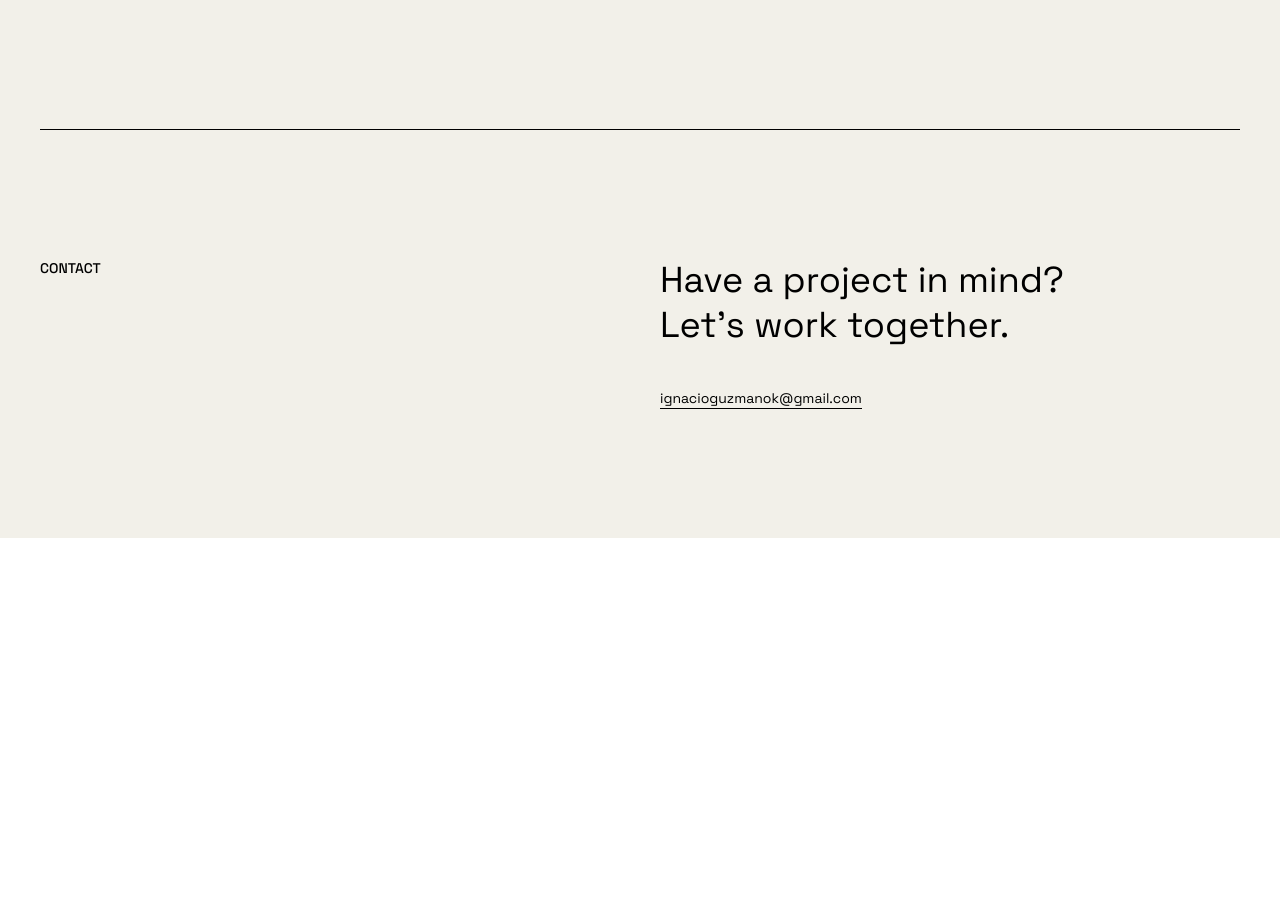
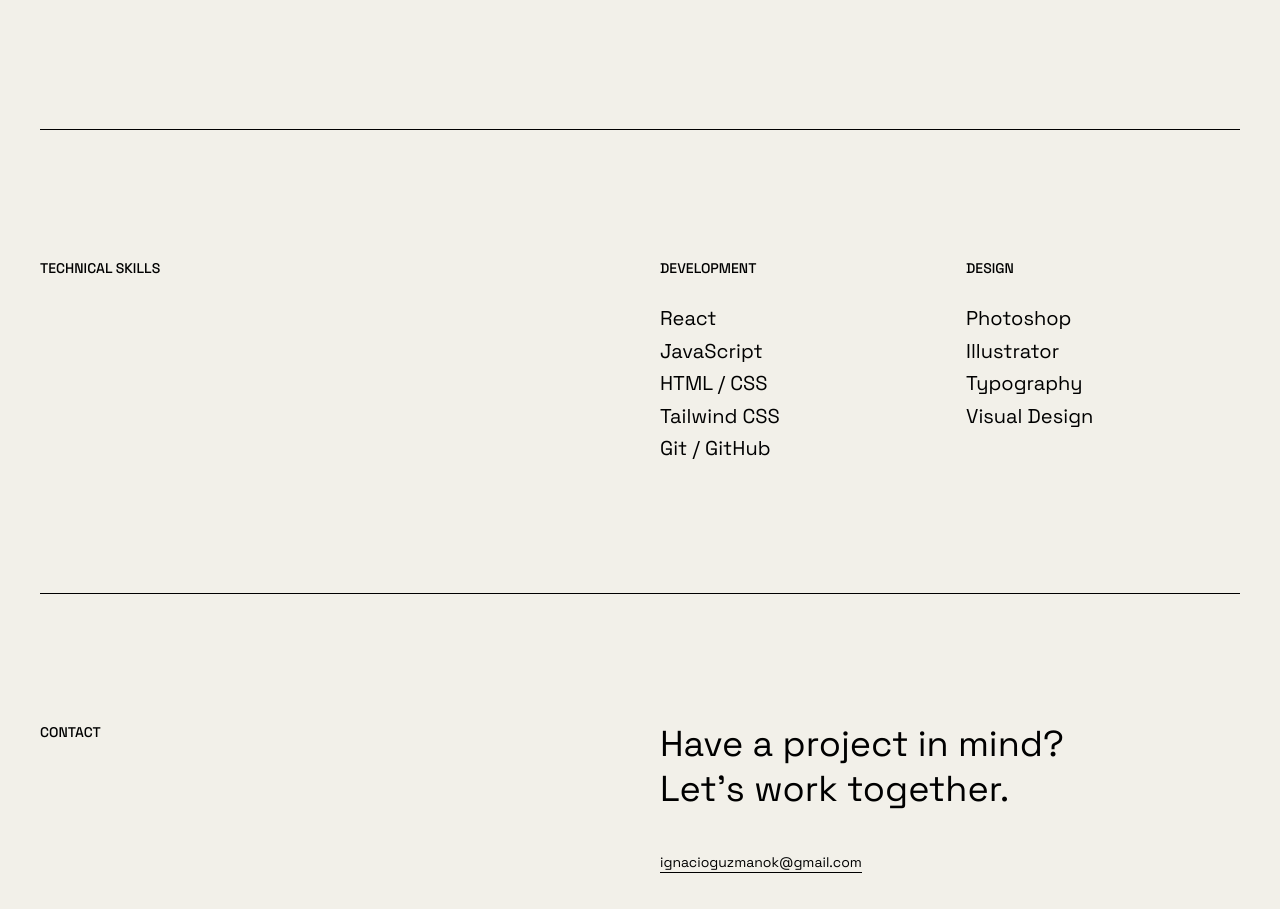
Before and after one commit to nachoguzman79/portfolio, a React (Vite) app: page / in a window 1280 px wide. Shown: the part 1808-2717 px from the top of the page. Before the commit the page ends 2346 px from the top, so only its background shows below. Built offline with nearby package versions, Linux system fonts and the light colour scheme.

Commit message:
Add Technical Skills section

```diff
--- a/src/App.jsx
+++ b/src/App.jsx
@@ -3,6 +3,7 @@ import Hero from './components/Hero'
 import Work from './components/Work'
 import About from './components/About'
 import Contact from './components/Contact'
+import Skills from './components/Skills'
 
 function App() {
   return (
@@ -16,6 +17,8 @@ function App() {
 
       <About />
 
+      <Skills />
+
       <Contact />
 
     </main>
--- /dev/null
+++ b/src/components/Skills.jsx
@@ -0,0 +1,48 @@
+function Skills() {
+  return (
+    <section
+      id="skills"
+      className="py-12 md:py-32 border-t border-black"
+    >
+      <div className="grid grid-cols-1 md:grid-cols-2 gap-6 md:gap-10">
+
+        <p className="text-sm font-medium uppercase">
+          Technical Skills
+        </p>
+
+        <div className="grid grid-cols-2 gap-8">
+
+          <div>
+            <h3 className="text-sm uppercase font-medium mb-6">
+              Development
+            </h3>
+
+            <ul className="text-lg md:text-xl leading-relaxed">
+              <li>React</li>
+              <li>JavaScript</li>
+              <li>HTML / CSS</li>
+              <li>Tailwind CSS</li>
+              <li>Git / GitHub</li>
+            </ul>
+          </div>
+
+          <div>
+            <h3 className="text-sm uppercase font-medium mb-6">
+              Design
+            </h3>
+
+            <ul className="text-lg md:text-xl leading-relaxed">
+              <li>Photoshop</li>
+              <li>Illustrator</li>
+              <li>Typography</li>
+              <li>Visual Design</li>
+            </ul>
+          </div>
+
+        </div>
+      </div>
+    </section>
+  )
+}
+
+export default Skills
```
